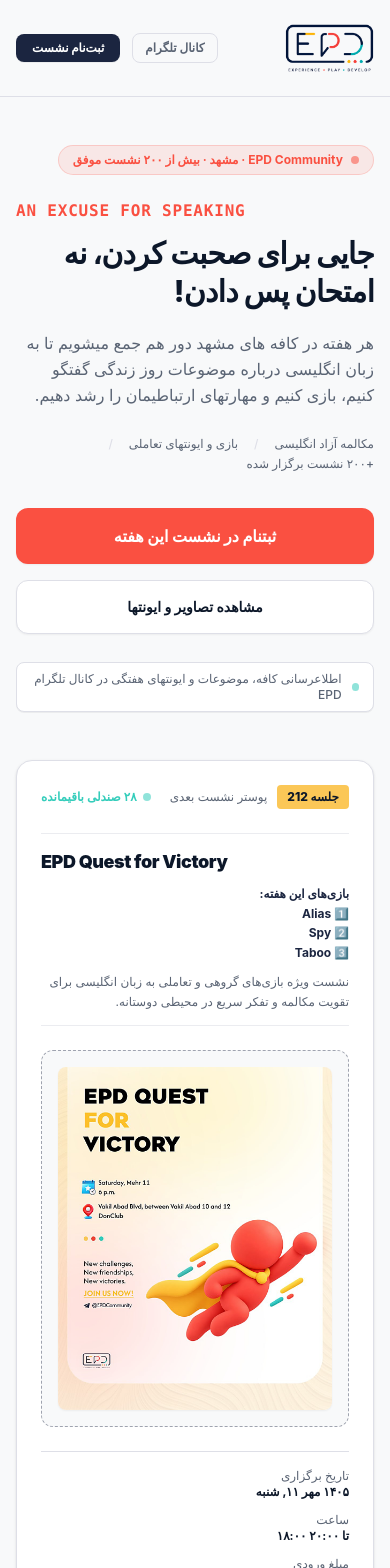
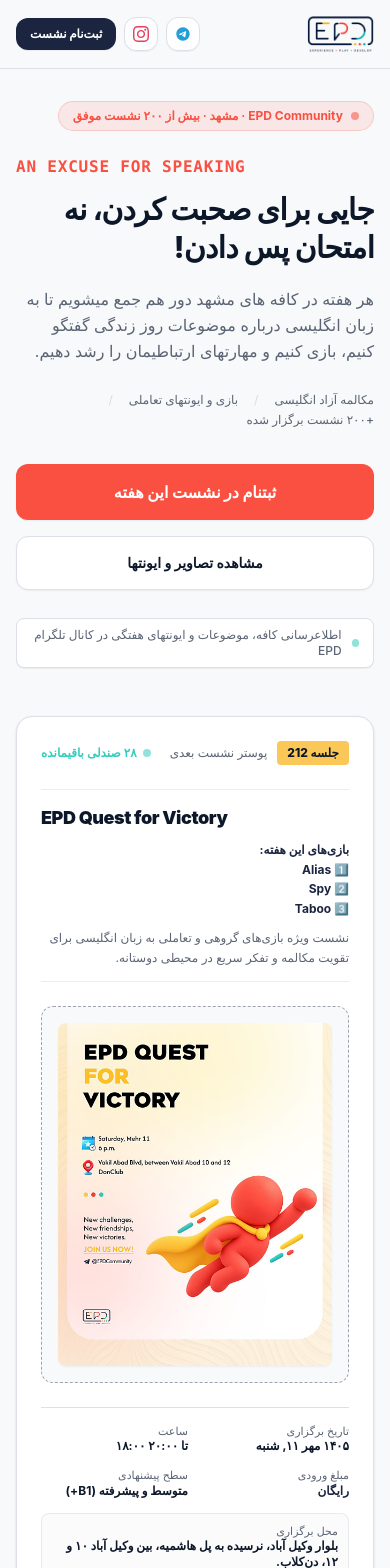
Before and after one commit to say-alireza/EPD, a Next.js app in the folder web/: page / in a window 390 px wide. Shown: the top 1568 px of the page. Built offline with nearby package versions, Linux system fonts and the light colour scheme; a small style sheet from the web is missing.

Commit message:
feat(ui): add telegram/instagram SVG icon badges to header and footer, enhance mobile responsiveness

```diff
--- a/web/app/gallery/page.tsx
+++ b/web/app/gallery/page.tsx
@@ -91,14 +91,14 @@
           </div>
 
           {/* Filter Tabs */}
-          <div className="flex flex-wrap items-center gap-2 border-b border-border pb-4">
+          <div className="flex items-center gap-2 border-b border-border pb-4 overflow-x-auto scrollbar-none sm:flex-wrap -mx-4 px-4 sm:mx-0 sm:px-0">
             {categories.map((cat) => {
               const active = activeCategory === cat.id;
               return (
                 <button
                   key={cat.id}
                   onClick={() => setActiveCategory(cat.id)}
-                  className={`px-3.5 py-1.5 rounded-lg text-xs font-bold transition-colors cursor-pointer flex items-center gap-2 ${
+                  className={`px-3.5 py-1.5 rounded-lg text-xs font-bold transition-colors cursor-pointer flex items-center gap-2 shrink-0 ${
                     active
                       ? "bg-brand-primary text-surface shadow-2xs"
                       : "bg-surface text-ink-muted border border-border hover:text-ink hover:border-brand-primary"
--- a/web/app/page.tsx
+++ b/web/app/page.tsx
@@ -3,6 +3,7 @@
 import { EpdLogo } from "@/components/ui/logo";
 import { Enamad } from "@/components/ui/enamad";
 import { DeveloperBadge } from "@/components/ui/developer-badge";
+import { TelegramIcon, InstagramIcon } from "@/components/ui/icons";
 import { strings } from "@/lib/strings";
 import { assetPath } from "@/lib/asset";
 import { UpcomingSessionCard } from "@/components/landing/upcoming-session-card";
@@ -18,43 +19,47 @@
 
   return (
     <div className="min-h-screen bg-ground text-ink flex flex-col selection:bg-brand-teal selection:text-ink">
-      {/* 1. Header — logo, social links & primary CTA */}
-      <header className="w-full max-w-6xl mx-auto px-4 sm:px-6 lg:px-8 py-6 flex items-center justify-between border-b border-border">
+      {/* 1. Header — logo, social icon links & primary CTA */}
+      <header className="w-full max-w-6xl mx-auto px-4 sm:px-6 lg:px-8 py-4 sm:py-6 flex items-center justify-between border-b border-border">
         <Link
           href="/"
-          className="focus-visible:outline-none focus-visible:ring-2 focus-visible:ring-brand-teal"
+          className="focus-visible:outline-none focus-visible:ring-2 focus-visible:ring-brand-teal shrink-0"
         >
-          <EpdLogo className="h-12 w-auto" variant="lockup" />
+          <EpdLogo className="h-9 sm:h-11 w-auto" variant="lockup" />
         </Link>
-        <div className="flex items-center gap-3">
+        <div className="flex items-center gap-2 sm:gap-3">
           <a
             href="https://t.me/EPDCommunity"
             target="_blank"
             rel="noopener noreferrer"
-            className="text-xs sm:text-sm font-bold text-ink-muted hover:text-ink transition-colors px-3 py-1.5 border border-border rounded-lg hover:border-brand-primary"
+            className="p-2 sm:px-3 sm:py-2 text-ink-muted hover:text-[#229ED9] border border-border hover:border-[#229ED9]/60 rounded-xl transition-all flex items-center gap-2 bg-surface/80 shadow-2xs hover:shadow-xs"
             title="کانال تلگرام EPD"
+            aria-label="کانال تلگرام EPD"
           >
-            کانال تلگرام
+            <TelegramIcon className="w-4 h-4 shrink-0 text-[#229ED9]" />
+            <span className="text-xs font-bold hidden md:inline">تلگرام</span>
           </a>
           <a
             href="https://www.instagram.com/epdcommunity?utm_source=ig_web_button_share_sheet&stkn=ZDNlZDc0MzIxNw=="
             target="_blank"
             rel="noopener noreferrer"
-            className="text-xs sm:text-sm font-bold text-ink-muted hover:text-ink transition-colors px-3 py-1.5 border border-border rounded-lg hover:border-brand-primary hidden sm:inline-flex"
+            className="p-2 sm:px-3 sm:py-2 text-ink-muted hover:text-[#E4405F] border border-border hover:border-[#E4405F]/60 rounded-xl transition-all flex items-center gap-2 bg-surface/80 shadow-2xs hover:shadow-xs"
             title="صفحه اینستاگرام EPD"
+            aria-label="صفحه اینستاگرام EPD"
           >
-            اینستاگرام
+            <InstagramIcon className="w-4 h-4 shrink-0 text-[#E4405F]" />
+            <span className="text-xs font-bold hidden md:inline">اینستاگرام</span>
           </a>
           <Link
             href="/register"
-            className="text-xs sm:text-sm font-extrabold text-surface bg-brand-primary hover:bg-brand-accent transition-colors focus-visible:outline-none focus-visible:ring-2 focus-visible:ring-brand-teal px-4 py-1.5 rounded-lg shadow-2xs"
+            className="text-xs sm:text-sm font-extrabold text-surface bg-brand-primary hover:bg-brand-accent transition-colors focus-visible:outline-none focus-visible:ring-2 focus-visible:ring-brand-teal px-3.5 sm:px-4 py-2 rounded-xl shadow-2xs shrink-0"
           >
             {strings.landing.nav.register}
           </Link>
         </div>
       </header>
 
-      <main className="w-full max-w-6xl mx-auto px-4 sm:px-6 lg:px-8 py-12 flex flex-col gap-24">
+      <main className="w-full max-w-6xl mx-auto px-4 sm:px-6 lg:px-8 py-8 sm:py-12 flex flex-col gap-14 sm:gap-24">
         {/* 2. Hero — Option 2: Human-Centered, High-Impact Design */}
         <section className="grid grid-cols-1 lg:grid-cols-12 gap-12 items-center text-start">
           {/* Right Column (lg:col-span-7) */}
@@ -381,17 +386,21 @@
                     href="https://t.me/EPDCommunity"
                     target="_blank"
                     rel="noopener noreferrer"
-                    className="inline-flex items-center gap-1.5 px-3 py-1.5 rounded-lg bg-ground/60 border border-border/80 text-ink-muted hover:text-ink hover:border-brand-primary/50 transition-colors"
+                    className="inline-flex items-center gap-2 px-3 py-2 rounded-xl bg-ground/80 border border-border text-ink-muted hover:text-[#229ED9] hover:border-[#229ED9]/50 hover:bg-surface transition-all shadow-2xs group"
+                    title="کانال تلگرام EPD"
                   >
-                    <span>{footer.telegram}</span>
+                    <TelegramIcon className="w-4 h-4 text-[#229ED9] transition-transform group-hover:scale-110" />
+                    <span className="font-semibold text-xs text-ink group-hover:text-[#229ED9] transition-colors">{footer.telegram}</span>
                   </a>
                   <a
                     href="https://www.instagram.com/epdcommunity?utm_source=ig_web_button_share_sheet&stkn=ZDNlZDc0MzIxNw=="
                     target="_blank"
                     rel="noopener noreferrer"
-                    className="inline-flex items-center gap-1.5 px-3 py-1.5 rounded-lg bg-ground/60 border border-border/80 text-ink-muted hover:text-ink hover:border-brand-primary/50 transition-colors"
+                    className="inline-flex items-center gap-2 px-3 py-2 rounded-xl bg-ground/80 border border-border text-ink-muted hover:text-[#E4405F] hover:border-[#E4405F]/50 hover:bg-surface transition-all shadow-2xs group"
+                    title="صفحه اینستاگرام EPD"
                   >
-                    <span>{footer.instagram}</span>
+                    <InstagramIcon className="w-4 h-4 text-[#E4405F] transition-transform group-hover:scale-110" />
+                    <span className="font-semibold text-xs text-ink group-hover:text-[#E4405F] transition-colors">{footer.instagram}</span>
                   </a>
                 </div>
               </div>
--- a/web/app/posters/page.tsx
+++ b/web/app/posters/page.tsx
@@ -98,14 +98,14 @@
           </div>
 
           {/* Filter Tabs */}
-          <div className="flex flex-wrap items-center gap-2 border-b border-border pb-4">
+          <div className="flex items-center gap-2 border-b border-border pb-4 overflow-x-auto scrollbar-none sm:flex-wrap -mx-4 px-4 sm:mx-0 sm:px-0">
             {categories.map((cat) => {
               const active = activeCategory === cat.id;
               return (
                 <button
                   key={cat.id}
                   onClick={() => setActiveCategory(cat.id)}
-                  className={`px-3.5 py-1.5 rounded-lg text-xs font-bold transition-colors cursor-pointer flex items-center gap-2 ${
+                  className={`px-3.5 py-1.5 rounded-lg text-xs font-bold transition-colors cursor-pointer flex items-center gap-2 shrink-0 ${
                     active
                       ? "bg-brand-primary text-surface shadow-2xs"
                       : "bg-surface text-ink-muted border border-border hover:text-ink hover:border-brand-primary"
--- a/web/components/landing/upcoming-session-card.tsx
+++ b/web/components/landing/upcoming-session-card.tsx
@@ -133,29 +133,29 @@
       </div>
 
       {/* Time and location details */}
-      <div className="grid grid-cols-1 sm:grid-cols-2 gap-3 border-t border-border pt-4 text-xs">
+      <div className="grid grid-cols-2 gap-3.5 border-t border-border pt-4 text-xs">
         <div>
-          <span className="text-ink-muted block">{dateLabel}</span>
+          <span className="text-ink-muted block text-[11px]">{dateLabel}</span>
           <span className="font-bold text-ink">{formattedDate}</span>
         </div>
         <div>
-          <span className="text-ink-muted block">{timeLabel}</span>
+          <span className="text-ink-muted block text-[11px]">{timeLabel}</span>
           <span className="font-bold text-ink" dir="ltr">
             {data.timeFa}
           </span>
         </div>
         <div>
-          <span className="text-ink-muted block">مبلغ ورودی</span>
+          <span className="text-ink-muted block text-[11px]">مبلغ ورودی</span>
           <span className="font-extrabold text-brand-primary">
-            {data.feeFa || (data.feeTomans ? `${data.feeTomans.toLocaleString()} تومان` : "رایگان")}
+            {data.feeFa || (data.feeTomans ? `${data.feeTomans.toLocaleString("fa-IR")} تومان` : "رایگان")}
           </span>
         </div>
         <div>
-          <span className="text-ink-muted block">سطح پیشنهادی</span>
+          <span className="text-ink-muted block text-[11px]">سطح پیشنهادی</span>
           <span className="font-bold text-ink">{data.levelFa}</span>
         </div>
-        <div className="sm:col-span-2">
-          <span className="text-ink-muted block">{venueLabel}</span>
+        <div className="col-span-2 bg-ground/60 border border-border/60 rounded-lg p-2.5">
+          <span className="text-ink-muted block text-[11px]">{venueLabel}</span>
           <span className="font-bold text-ink">{data.venueFa}</span>
         </div>
       </div>
--- /dev/null
+++ b/web/components/ui/icons.tsx
@@ -0,0 +1,29 @@
+interface IconProps {
+  className?: string;
+}
+
+export function TelegramIcon({ className = "w-4 h-4" }: IconProps) {
+  return (
+    <svg
+      viewBox="0 0 24 24"
+      fill="currentColor"
+      className={className}
+      aria-hidden="true"
+    >
+      <path d="M12 2C6.48 2 2 6.48 2 12s4.48 10 10 10 10-4.48 10-10S17.52 2 12 2zm4.64 6.8c-.15 1.58-.8 5.42-1.13 7.19-.14.75-.42 1-.68 1.03-.58.05-1.02-.38-1.58-.75-.88-.58-1.38-.94-2.23-1.5-.99-.65-.35-1.01.22-1.59.15-.15 2.71-2.48 2.76-2.69a.2.2 0 00-.05-.18c-.06-.05-.14-.03-.21-.02-.09.02-1.49.95-4.22 2.79-.4.27-.76.41-1.08.4-.36-.01-1.04-.2-1.55-.37-.63-.2-1.12-.31-1.08-.66.02-.18.27-.36.75-.55 2.92-1.27 4.86-2.11 5.83-2.51 2.78-1.16 3.35-1.36 3.73-1.36.08 0 .27.02.39.12.1.08.13.19.14.27-.01.06.01.24 0 .38z" />
+    </svg>
+  );
+}
+
+export function InstagramIcon({ className = "w-4 h-4" }: IconProps) {
+  return (
+    <svg
+      viewBox="0 0 24 24"
+      fill="currentColor"
+      className={className}
+      aria-hidden="true"
+    >
+      <path d="M12 2.163c3.204 0 3.584.012 4.85.07 3.252.148 4.771 1.691 4.919 4.919.058 1.265.069 1.645.069 4.849 0 3.205-.012 3.584-.069 4.849-.149 3.225-1.664 4.771-4.919 4.919-1.266.058-1.644.07-4.85.07-3.204 0-3.584-.012-4.849-.07-3.26-.149-4.771-1.699-4.919-4.92-.058-1.265-.07-1.644-.07-4.849 0-3.204.013-3.583.07-4.849.149-3.227 1.664-4.771 4.919-4.919 1.266-.057 1.645-.069 4.849-.069zm0-2.163c-3.259 0-3.667.014-4.947.072-4.358.2-6.78 2.618-6.98 6.98-.059 1.281-.073 1.689-.073 4.948 0 3.259.014 3.668.072 4.948.2 4.358 2.618 6.78 6.98 6.98 1.281.058 1.689.072 4.948.072 3.259 0 3.668-.014 4.948-.072 4.354-.2 6.782-2.618 6.979-6.98.059-1.28.073-1.689.073-4.948 0-3.259-.014-3.667-.072-4.947-.196-4.354-2.617-6.78-6.979-6.98-1.281-.059-1.69-.073-4.949-.073zm0 5.838c-3.403 0-6.162 2.759-6.162 6.162s2.759 6.163 6.162 6.163 6.162-2.759 6.162-6.163c0-3.403-2.759-6.162-6.162-6.162zm0 10.162c-2.209 0-4-1.79-4-4 0-2.209 1.791-4 4-4s4 1.791 4 4c0 2.21-1.791 4-4 4zm6.406-11.845c-.796 0-1.441.645-1.441 1.44s.645 1.44 1.441 1.44c.795 0 1.439-.645 1.439-1.44s-.644-1.44-1.439-1.44z" />
+    </svg>
+  );
+}
```
Also changed, not shown: web/app/register/page.tsx (+27 -4 lines).
